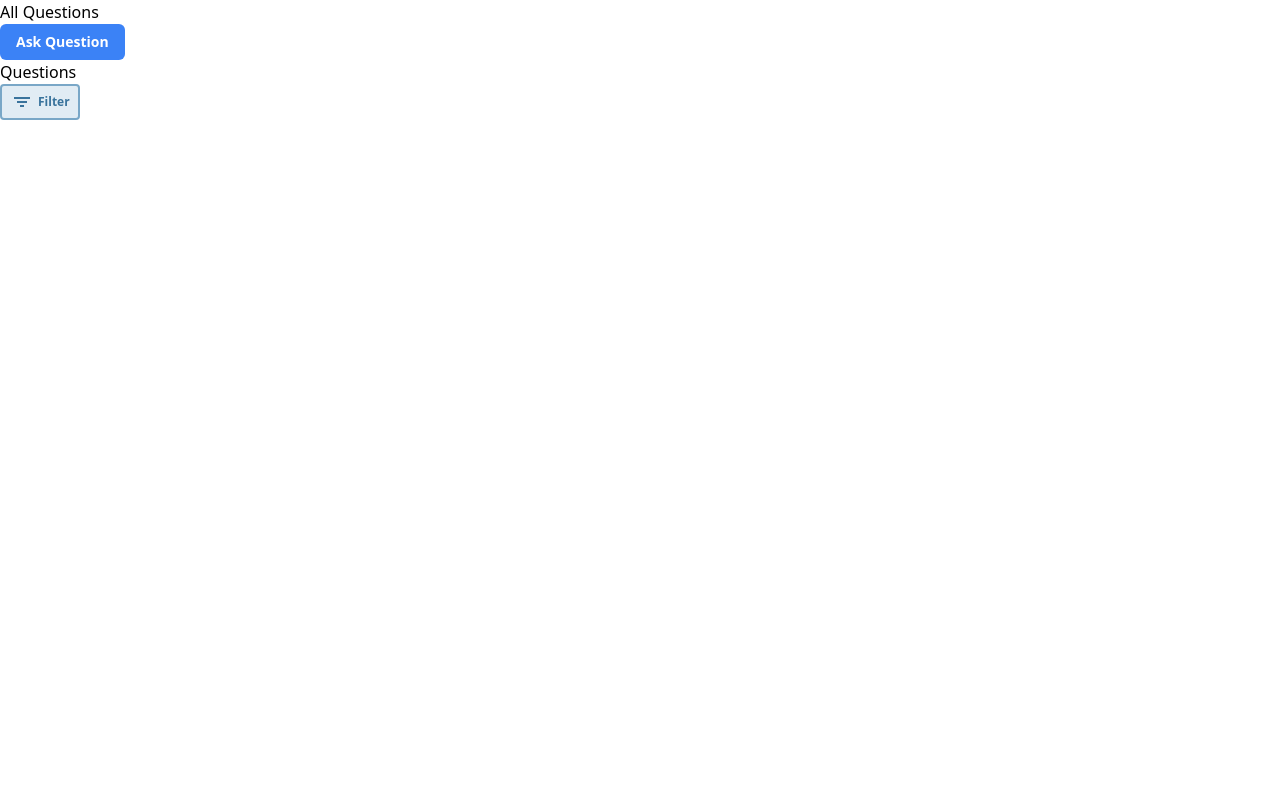
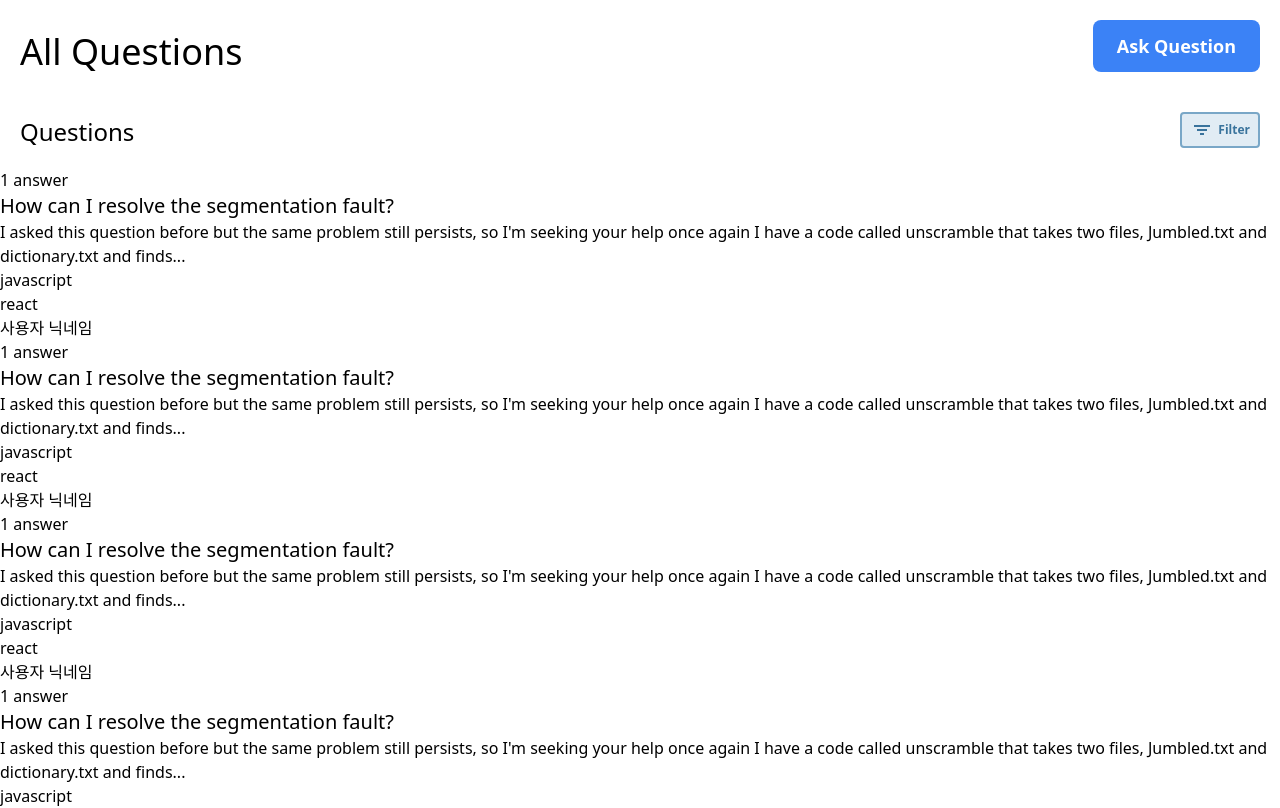
Before and after one commit to codestates-seb/seb42_pre_037, a React (Create React App) app in the folder client/: page / in a window 1280 px wide. Shown: the top 808 px of the page. Built offline with nearby package versions, Linux system fonts and the light colour scheme.

Commit message:
feat: question list 구현

```diff
--- a/client/src/Components/Ui/IconButton.js
+++ /dev/null
@@ -1,12 +0,0 @@
-import Button from './Button';
-
-function IconButton({ icon, children, ...rest }) {
-  return (
-    <Button className="inline-flex items-center space-x-2" {...rest}>
-      {icon}
-      <span>{children}</span>
-    </Button>
-  );
-}
-
-export default IconButton;
--- a/client/src/Pages/Questions.js
+++ b/client/src/Pages/Questions.js
@@ -1,16 +1,20 @@
+import { useState } from 'react';
 import { BiFilter } from 'react-icons/bi';
 
 import Button from '../Components/UI/Button';
+import dummyData from '../dummyData';
 
 function Questions() {
+  const [questions] = useState(dummyData);
   return (
     <>
-      <div>
-        <h1>All Questions</h1>
-        <Button>Ask Question</Button>
+      <div className="flex items-end justify-between p-5">
+        <h1 className="text-4xl">All Questions</h1>
+        <Button size="large">Ask Question</Button>
       </div>
-      <div>
-        <h3>Questions</h3>
+
+      <div className="flex items-end justify-between p-5">
+        <h3 className="text-2xl">Questions</h3>
         <Button
           color="clear-blue"
           icon={<BiFilter />}
@@ -20,6 +24,29 @@ function Questions() {
           Filter
         </Button>
       </div>
+
+      {/* Question list */}
+      <div>
+        <ul>
+          {questions.map(question => (
+            <li id={question.questionId}>
+              <div>{question.count_answer} answer</div>
+              <div>
+                <h3 className="text-xl">{question.title}</h3>
+                <p>{question.content}</p>
+              </div>
+              <div>
+                <ul>
+                  {question.tags.map(tag => (
+                    <li>{tag}</li>
+                  ))}
+                </ul>
+                <div>{question.displayName}</div>
+              </div>
+            </li>
+          ))}
+        </ul>
+      </div>
     </>
   );
 }
--- /dev/null
+++ b/client/src/dummyData.js
@@ -0,0 +1,59 @@
+const questions = [
+  {
+    questionId: 1,
+    title: 'How can I resolve the segmentation fault?',
+    content:
+      "I asked this question before but the same problem still persists, so I'm seeking your help once again I have a code called unscramble that takes two files, Jumbled.txt and dictionary.txt and finds...",
+    email: 'username',
+    count_answer: 1,
+    createdAt: '2023 02 19 17 38',
+    displayName: '사용자 닉네임',
+    tags: ['javascript', 'react'],
+  },
+  {
+    questionId: 2,
+    title: 'How can I resolve the segmentation fault?',
+    content:
+      "I asked this question before but the same problem still persists, so I'm seeking your help once again I have a code called unscramble that takes two files, Jumbled.txt and dictionary.txt and finds...",
+    email: 'username',
+    count_answer: 1,
+    createdAt: '2023 02 19 17 38',
+    displayName: '사용자 닉네임',
+    tags: ['javascript', 'react'],
+  },
+  {
+    questionId: 3,
+    title: 'How can I resolve the segmentation fault?',
+    content:
+      "I asked this question before but the same problem still persists, so I'm seeking your help once again I have a code called unscramble that takes two files, Jumbled.txt and dictionary.txt and finds...",
+    email: 'username',
+    count_answer: 1,
+    createdAt: '2023 02 19 17 38',
+    displayName: '사용자 닉네임',
+    tags: ['javascript', 'react'],
+  },
+  {
+    questionId: 4,
+    title: 'How can I resolve the segmentation fault?',
+    content:
+      "I asked this question before but the same problem still persists, so I'm seeking your help once again I have a code called unscramble that takes two files, Jumbled.txt and dictionary.txt and finds...",
+    email: 'username',
+    count_answer: 1,
+    createdAt: '2023 02 19 17 38',
+    displayName: '사용자 닉네임',
+    tags: ['javascript', 'react'],
+  },
+  {
+    questionId: 5,
+    title: 'How can I resolve the segmentation fault?',
+    content:
+      "I asked this question before but the same problem still persists, so I'm seeking your help once again I have a code called unscramble that takes two files, Jumbled.txt and dictionary.txt and finds...",
+    email: 'username',
+    count_answer: 1,
+    createdAt: '2023 02 19 17 38',
+    displayName: '사용자 닉네임',
+    tags: ['javascript', 'react'],
+  },
+];
+
+export default questions;
```
